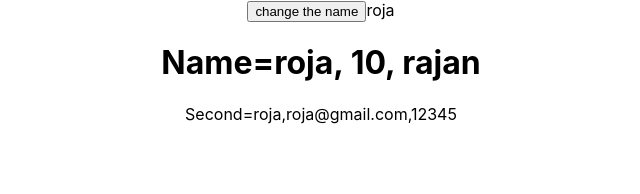
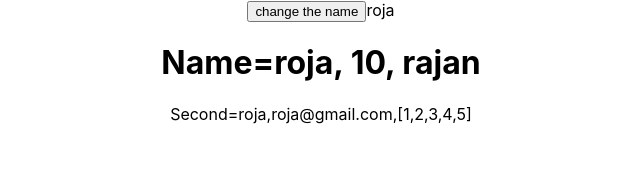
Before and after one commit to Rojarajangit/demo-project, a React (Create React App) app: page / in a window 1280 px wide. Shown: the top 194 px of the page, without its empty margins (319-959 px from the left). Built offline with nearby package versions, Linux system fonts and the light colour scheme.

Commit message:
array in stateandprop

```diff
--- a/src/App.js
+++ b/src/App.js
@@ -18,7 +18,7 @@ function App() {
       {first}
    <StateAndProp first={first}Exp={Exp}last={last}/>
 
-    <Second first={first} email={email} array={array}/>
+    <Second first={first} email={email} array={JSON.stringify(array)}/>
 
     </div>
   );
```
